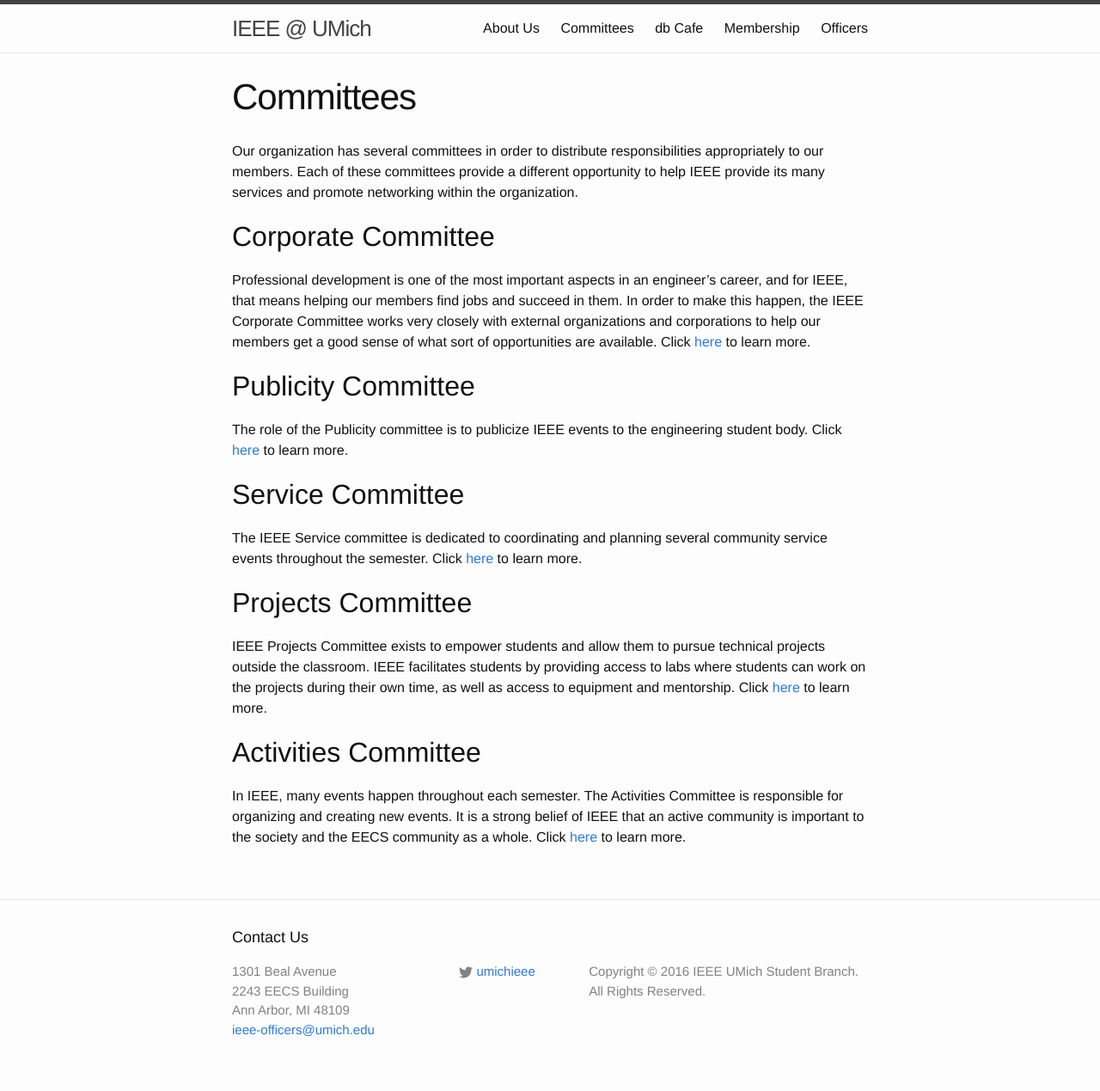
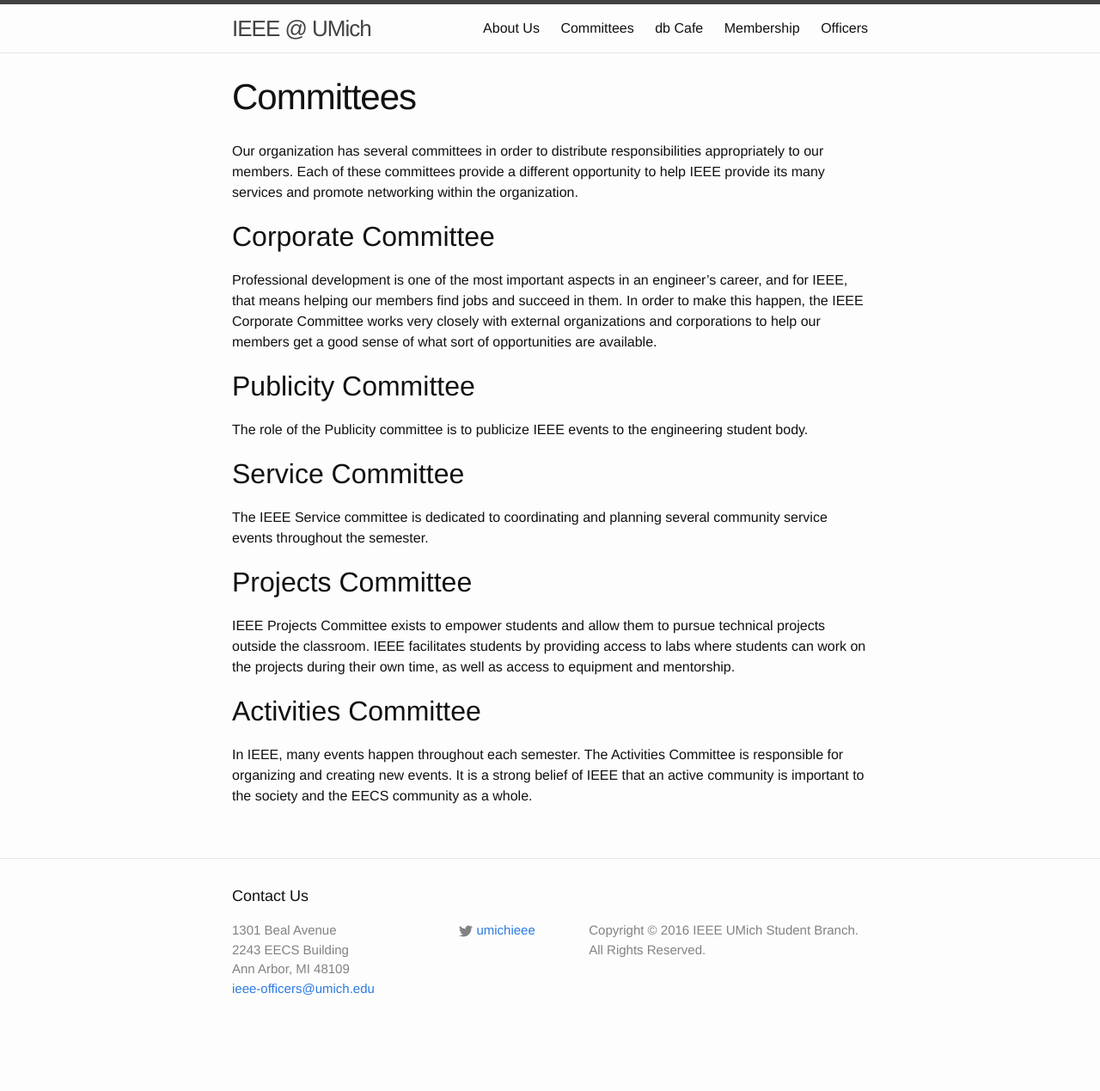
Before and after one commit to ieee-umich/ieee-website, a Jekyll site: the page built from committees.md, in a window 1280 px wide. Shown: the whole page at 86% size. Built offline with Jekyll 4.4.1, drawn with Linux system fonts in a browser that asks for light colours; after the commit the page ends 1221 px from its top, so only the background shows below that.

Commit message:
Update committees.md

```diff
--- a/committees.md
+++ b/committees.md
@@ -7,16 +7,16 @@
 Our organization has several committees in order to distribute responsibilities appropriately to our members. Each of these committees provide a different opportunity to help IEEE provide its many services and promote networking within the organization.
 
 ##Corporate Committee
-Professional development is one of the most important aspects in an engineer’s career, and for IEEE, that means helping our members find jobs and succeed in them. In order to make this happen, the IEEE Corporate Committee works very closely with external organizations and corporations to help our members get a good sense of what sort of opportunities are available. Click [here](corporate/) to learn more.
+Professional development is one of the most important aspects in an engineer’s career, and for IEEE, that means helping our members find jobs and succeed in them. In order to make this happen, the IEEE Corporate Committee works very closely with external organizations and corporations to help our members get a good sense of what sort of opportunities are available.
 
 ##Publicity Committee
-The role of the Publicity committee is to publicize IEEE events to the engineering student body. Click [here](publicity/) to learn more.
+The role of the Publicity committee is to publicize IEEE events to the engineering student body.
 
 ##Service Committee
-The IEEE Service committee is dedicated to coordinating and planning several community service events throughout the semester. Click [here](service/) to learn more.
+The IEEE Service committee is dedicated to coordinating and planning several community service events throughout the semester.
 
 ##Projects Committee
-IEEE Projects Committee exists to empower students and allow them to pursue technical projects outside the classroom. IEEE facilitates students by providing access to labs where students can work on the projects during their own time, as well as access to equipment and mentorship. Click [here](projects/) to learn more.
+IEEE Projects Committee exists to empower students and allow them to pursue technical projects outside the classroom. IEEE facilitates students by providing access to labs where students can work on the projects during their own time, as well as access to equipment and mentorship.
 
 ##Activities Committee
-In IEEE, many events happen throughout each semester. The Activities Committee is responsible for organizing and creating new events. It is a strong belief of IEEE that an active community is important to the society and the EECS community as a whole. Click [here](activities/) to learn more.
+In IEEE, many events happen throughout each semester. The Activities Committee is responsible for organizing and creating new events. It is a strong belief of IEEE that an active community is important to the society and the EECS community as a whole.
```
